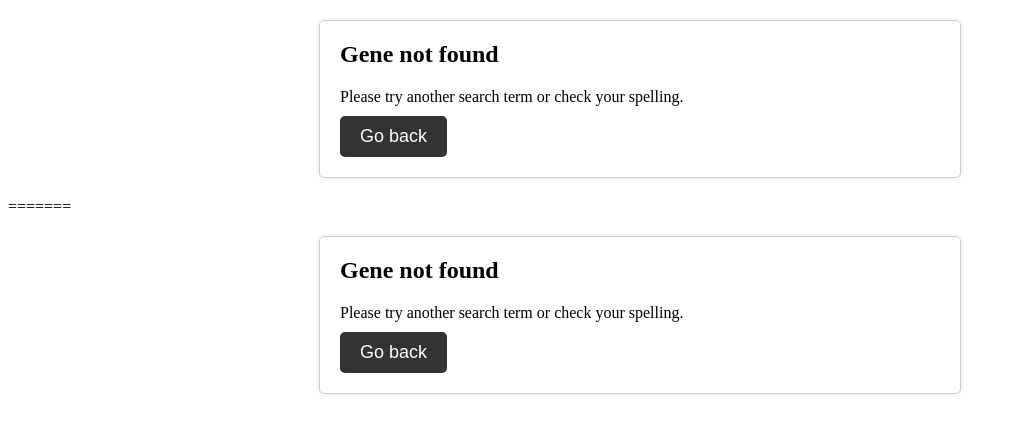
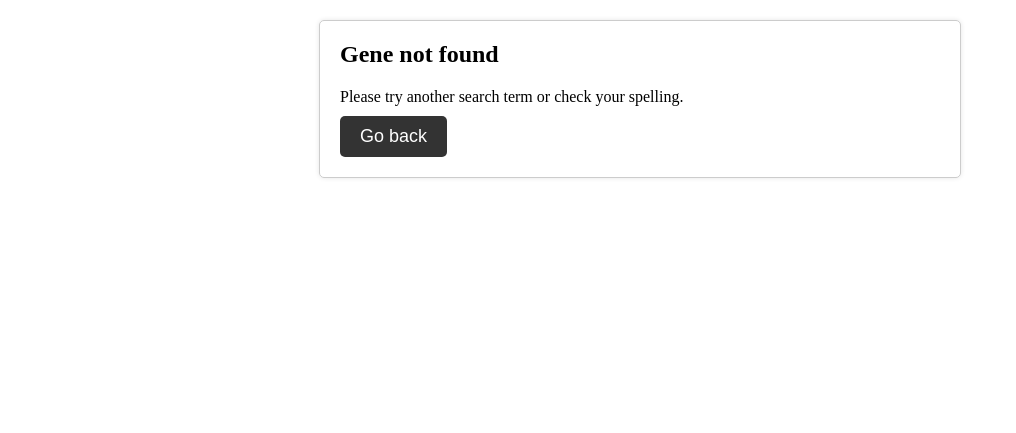
Before and after one commit to mutwil/celegans, a Flask app: template templates/not_found.html in a window 1280 px wide. Shown: the top 433 px of the page, without its empty margins (0-1016 px from the left). Run offline with Flask 2, Linux system fonts and the light colour scheme; the template is opened without the code that fills it, so the values that code supplies are empty; parts of the project's set-up code (start-up, migrations or seed data) failed here and were passed over.

Commit message:
Your commit message here

```diff
--- a/templates/not_found.html
+++ b/templates/not_found.html
@@ -37,43 +37,3 @@
     </div>
   </body>
 </html>
-=======
-<!DOCTYPE html>
-<html>
-  <head>
-    <title>Gene not found</title>
-    <style>
-      /* Add styles for the error message */
-      .error-message {
-        margin: 20px auto;
-        max-width: 600px;
-        padding: 20px;
-        border: 1px solid #ccc;
-        border-radius: 5px;
-        box-shadow: 0 0 5px rgba(0, 0, 0, 0.1);
-      }
-      h2 {
-        margin-top: 0;
-      }
-      p {
-        margin: 10px 0;
-      }
-      button {
-        background-color: #333;
-        color: #fff;
-        padding: 10px 20px;
-        font-size: 18px;
-        border-radius: 5px;
-        border: none;
-        cursor: pointer;
-      }
-    </style>
-  </head>
-  <body>
-    <div class="error-message">
-      <h2>Gene not found</h2>
-      <p>Please try another search term or check your spelling.</p>
-      <button onclick="window.location.href='{{ url_for('index') }}'">Go back</button>
-    </div>
-  </body>
-</html>
```
